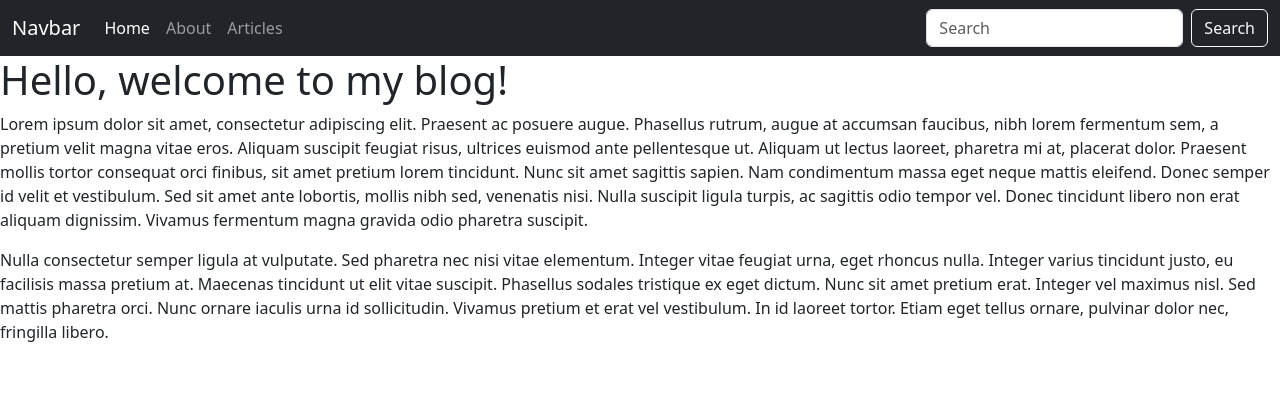
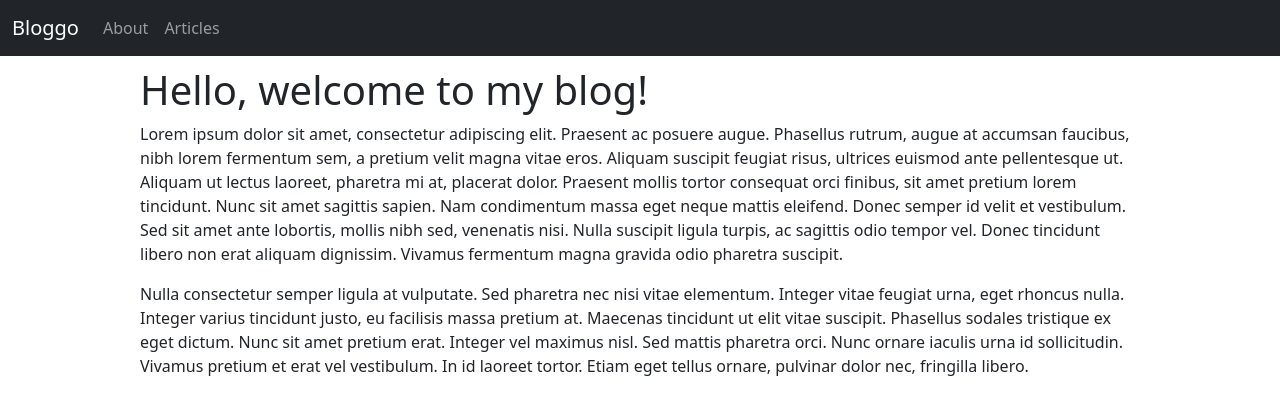
Before and after one commit to emoltz/fullStackBlog, a React (Create React App) app: page / in a window 1280 px wide. Shown: the top 414 px of the page. Built offline with nearby package versions, Linux system fonts and the light colour scheme.

Commit message:
navbar without bootstrap using react-router-dom

```diff
--- a/src/App.css
+++ b/src/App.css
@@ -1,106 +1,112 @@
-body {
-  font-family: 'Segoe UI', Tahoma, Geneva, Verdana, sans-serif;
-  font-size: 18px;
-}
 
-button {
-  padding: 16px;
-  font-family: 'Segoe UI', Tahoma, Geneva, Verdana, sans-serif;
-  font-size: 16px;
-  background-color: black;
-  color: white;
-  border-radius: 8px;
-  cursor: pointer;
-}
+
+/*body {*/
+/*  font-family: 'Segoe UI', Tahoma, Geneva, Verdana, sans-serif;*/
+/*  font-size: 18px;*/
+/*}*/
+
+/*button {*/
+/*  padding: 16px;*/
+/*  font-family: 'Segoe UI', Tahoma, Geneva, Verdana, sans-serif;*/
+/*  font-size: 16px;*/
+/*  background-color: black;*/
+/*  color: white;*/
+/*  border-radius: 8px;*/
+/*  cursor: pointer;*/
+/*}*/
 
 h1{
   margin-bottom: 10px;
 }
 
-h3, h4 {
-  margin-bottom: 0;
+/*h3, h4 {*/
+/*  margin-bottom: 0;*/
+/*}*/
+
+nav{
+  margin-left: auto;
 }
 
-nav {
-  border-bottom: 4px solid black;
-  text-align: center;
-  position: fixed;
-  top: 0;
-  width: 100%;
-  background: white;
+/*nav {*/
+/*  border-bottom: 4px solid black;*/
+/*  text-align: center;*/
+/*  position: fixed;*/
+/*  top: 0;*/
+/*  width: 100%;*/
+/*  background: white;*/
+/*}*/
+
+/*nav ul {*/
+/*  list-style-type: none;*/
+/*  margin: 0;*/
+/*  padding: 0;*/
+/*}*/
+
+/*nav li {*/
+/*  display: inline-block;*/
+/*  padding-top: 16px;*/
+/*  padding-bottom: 16px;*/
+/*}*/
+
+/*nav a {*/
+/*  text-decoration: none;*/
+/*  color: black;*/
+/*  font-weight: bold;*/
+/*  padding: 16px 32px;*/
+/*}*/
+
+/*nav a:hover {*/
+/*  background: black;*/
+/*  color: white;*/
+/*}*/
+
+.page-body {
+  max-width: 1000px;
+  margin: auto;
+  padding-top: 10px;
 }
 
-nav ul {
-  list-style-type: none;
-  margin: 0;
-  padding: 0;
-}
+/*.article-list-item {*/
+/*  text-decoration: none;*/
+/*  color: black;*/
+/*  padding: 16px 0 0 0;*/
+/*}*/
 
-nav li {
-  display: inline-block;
-  padding-top: 16px;
-  padding-bottom: 16px;
-}
+/*.article-list-item p {*/
+/*  padding-bottom: 32px;*/
+/*  border-bottom: 2px solid black;*/
+/*}*/
 
-nav a {
-  text-decoration: none;
-  color: black;
-  font-weight: bold;
-  padding: 16px 32px;
-}
+/*#add-comment-form {*/
+/*  border-bottom: 2px solid black;*/
+/*  padding: 16px;*/
+/*}*/
 
-nav a:hover {
-  background: black;
-  color: white;
-}
+/*#add-comment-form h3 {*/
+/*  margin-bottom: 16px;*/
+/*}*/
 
-.page-body {
-  max-width: 700px;
-  margin: auto;
-  padding-top: 64px;
-}
+/*#add-comment-form input, textarea {*/
+/*  display: block;*/
+/*  width: 300px;*/
+/*  padding: 8px;*/
+/*  border-radius: 8px;*/
+/*  font-family: 'Segoe UI', Tahoma, Geneva, Verdana, sans-serif;*/
+/*  font-size: 18px;*/
+/*  border: 2px solid black;*/
+/*  margin-bottom: 16px;*/
+/*}*/
 
-.article-list-item {
-  text-decoration: none;
-  color: black;
-  padding: 16px 0 0 0;
-}
+/*#add-comment-form button {*/
+/*  width: 320px;*/
+/*}*/
 
-.article-list-item p {
-  padding-bottom: 32px;
-  border-bottom: 2px solid black;
-}
+/*#upvotes-section button, p {*/
+/*  display: inline-block;*/
+/*  margin-right: 16px;*/
+/*}*/
 
-#add-comment-form {
-  border-bottom: 2px solid black;
-  padding: 16px;
-}
-
-#add-comment-form h3 {
-  margin-bottom: 16px;
-}
-
-#add-comment-form input, textarea {
-  display: block;
-  width: 300px;
-  padding: 8px;
-  border-radius: 8px;
-  font-family: 'Segoe UI', Tahoma, Geneva, Verdana, sans-serif;
-  font-size: 18px;
-  border: 2px solid black;
-  margin-bottom: 16px;
-}
-
-#add-comment-form button {
-  width: 320px;
-}
-
-#upvotes-section button, p {
-  display: inline-block;
-  margin-right: 16px;
-}
-
-.comment {
-  border-bottom: 2px solid black;
-  padding: 16px;
-}
+/*.comment {*/
+/*  border-bottom: 2px solid black;*/
+/*  padding: 16px;*/
+/*}*/
--- a/src/App.js
+++ b/src/App.js
@@ -1,4 +1,4 @@
-// import './App.css';
+import './App.css';
 // bootstrap import: ---->
 import './bootstrap-5.2.0-beta1-dist/bootstrap-5.2.0-beta1-dist/css/bootstrap.css'
 import 'bootstrap/dist/css/bootstrap.min.css';
@@ -29,7 +29,7 @@ class App extends Component {
                             <Route path={"/"} element={<Homepage/>} exact></Route>
                             <Route path={"/about"} element={<AboutPage/>}></Route>
                             <Route path={"/articles-list"} element={<ArticlesList/>}></Route>
-                            <Route path={"/article-page"} element={<ArticlePage/>}></Route>
+                            <Route path={"/article/:name"} element={<ArticlePage/>}></Route>
                         </Routes>
                     </Router>
                 </div>
--- a/src/NavBar.js
+++ b/src/NavBar.js
@@ -58,8 +58,8 @@ const NavBar = () => (
     <div>
         <nav className="navbar navbar-expand-lg navbar-dark bg-dark">
             <div className="container-fluid">
-                <a className="navbar-brand" href="#">
-                    Navbar
+                <a className="navbar-brand" href="/">
+                    Bloggo
                 </a>
                 <button
                     className="navbar-toggler"
@@ -74,11 +74,6 @@ const NavBar = () => (
                 </button>
                 <div className="collapse navbar-collapse" id="navbarSupportedContent">
                     <ul className="navbar-nav me-auto mb-2 mb-lg-0">
-                        <li className="nav-item">
-                            <a className="nav-link active" aria-current="page" href="/">
-                                Home
-                            </a>
-                        </li>
                         <li className="nav-item">
                             <a className="nav-link" href="/about">
                                 About
@@ -122,17 +117,17 @@ const NavBar = () => (
                         {/*    </ul>*/}
                         {/*</li>*/}
                     </ul>
-                    <form className="d-flex" role="search">
-                        <input
-                            className="form-control me-2"
-                            type="search"
-                            placeholder="Search"
-                            aria-label="Search"
-                        />
-                        <button className="btn btn-outline-light" type="submit">
-                            Search
-                        </button>
-                    </form>
+                    {/*<form className="d-flex" role="search">*/}
+                    {/*    <input*/}
+                    {/*        className="form-control me-2"*/}
+                    {/*        type="search"*/}
+                    {/*        placeholder="Search"*/}
+                    {/*        aria-label="Search"*/}
+                    {/*    />*/}
+                    {/*    <button className="btn btn-outline-light" type="submit">*/}
+                    {/*        Search*/}
+                    {/*    </button>*/}
+                    {/*</form>*/}
                 </div>
             </div>
         </nav>
--- a/src/pages/ArticlePage.js
+++ b/src/pages/ArticlePage.js
@@ -1,10 +1,15 @@
 import React from "react";
+import {useParams} from "react-router-dom";
 
-const ArticlePage = () => (
-    <React.Fragment>
-        <h1>This is an article</h1>
-    </React.Fragment>
+const ArticlePage = () => {
+    const name = useParams().name;
+    return (
+        <>
+            <h1>This is the {name} article</h1>
+        </>
+    );
 
-)
+
+};
 
 export default ArticlePage;
```
Also changed, not shown: src/pages/article-content.js (added, +9 -0 lines), 1 other file (tests, documents, lock files or other folders).
